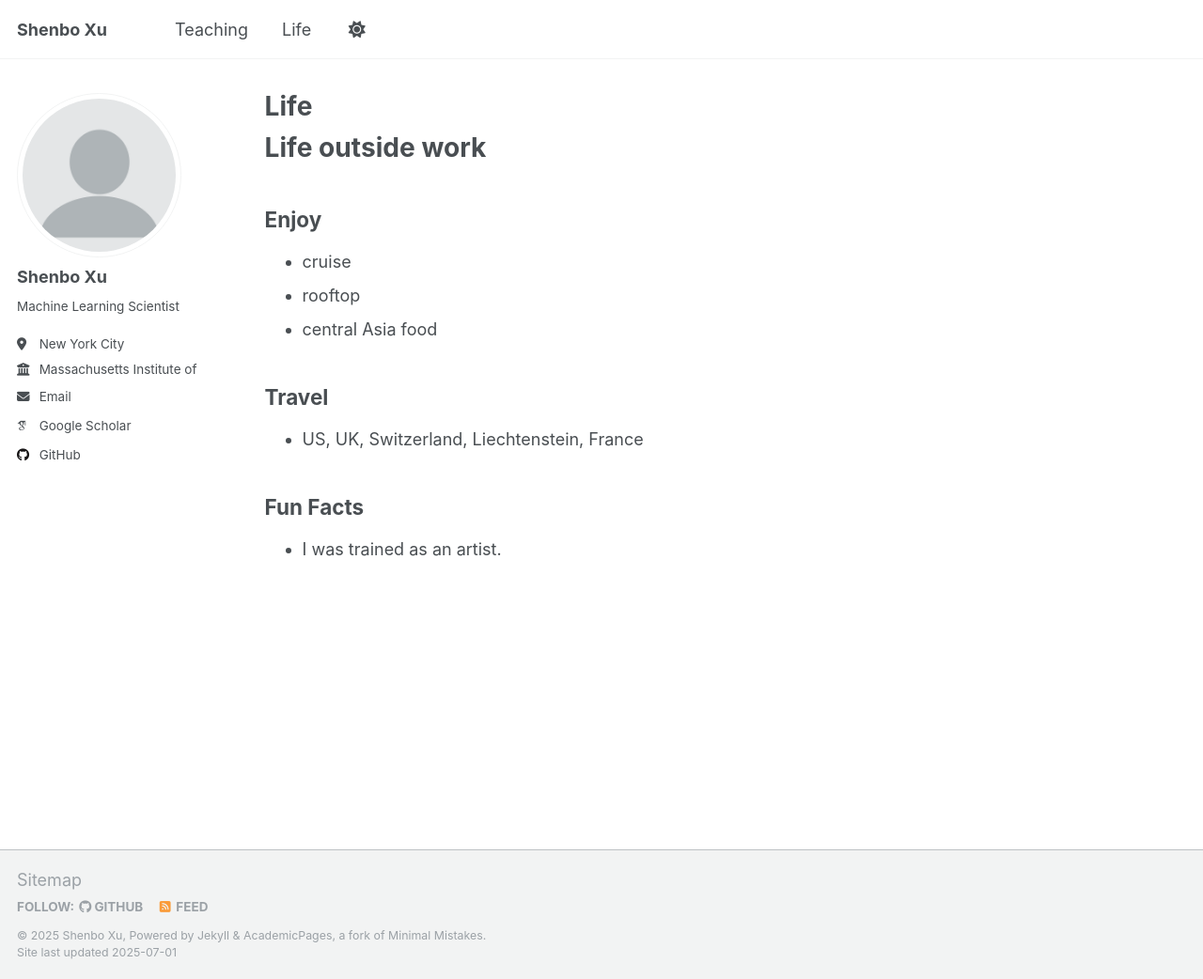
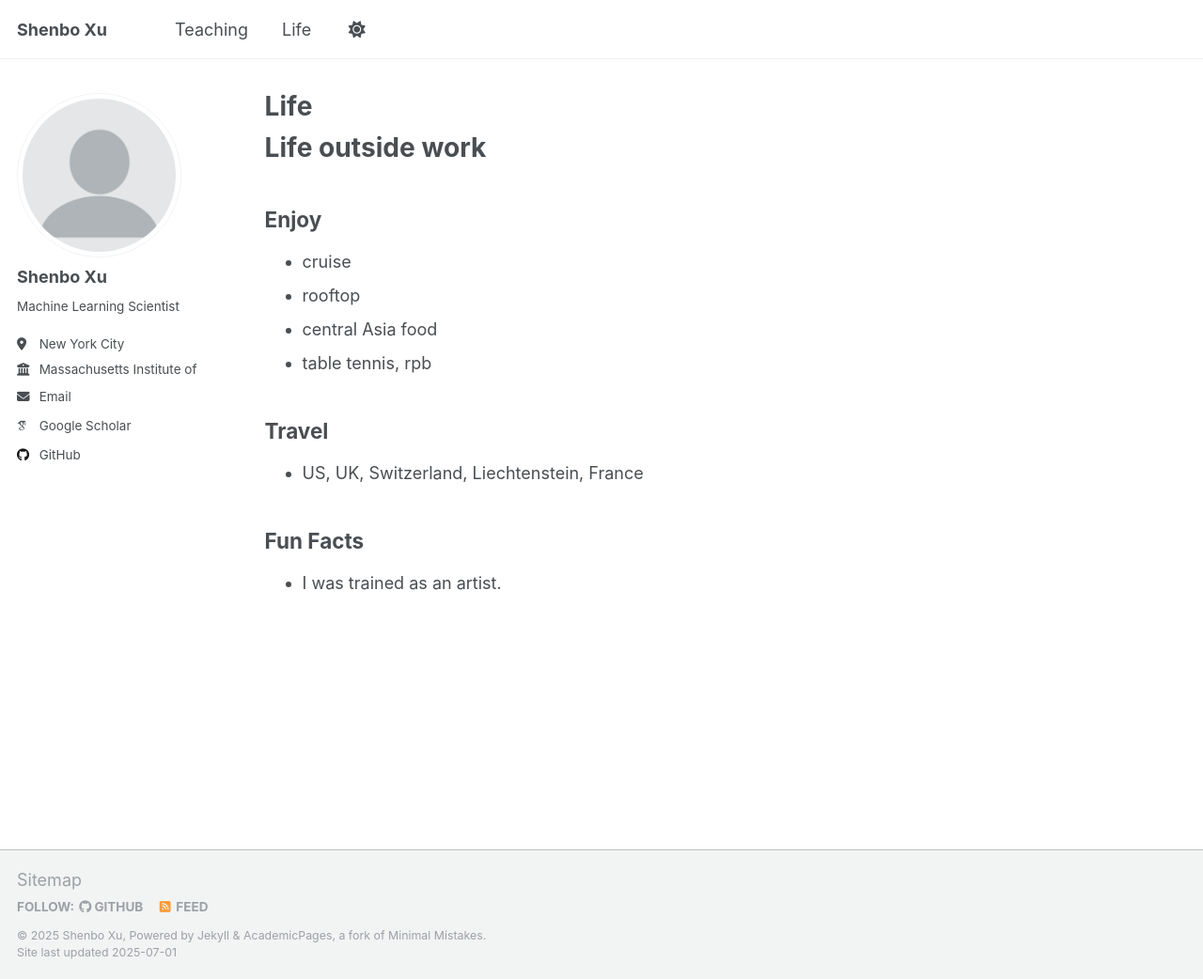
Before and after one commit to xushenbo/xushenbo.github.io, a Jekyll site: the page built from _pages/life.md, in a window 1280 px wide and 1042 px high. Shown: the whole window at 94% size. Built offline with Jekyll 4.4.1, drawn with Linux system fonts in a browser that asks for light colours; some web fonts are replaced; a script that is not in the unit is left out.

Commit message:
Update life.md

```diff
--- a/_pages/life.md
+++ b/_pages/life.md
@@ -11,6 +11,7 @@ author_profile: true
 - cruise
 - rooftop
 - central Asia food
+- table tennis, rpb
 
 ## Travel
 - US, UK, Switzerland, Liechtenstein, France
```
